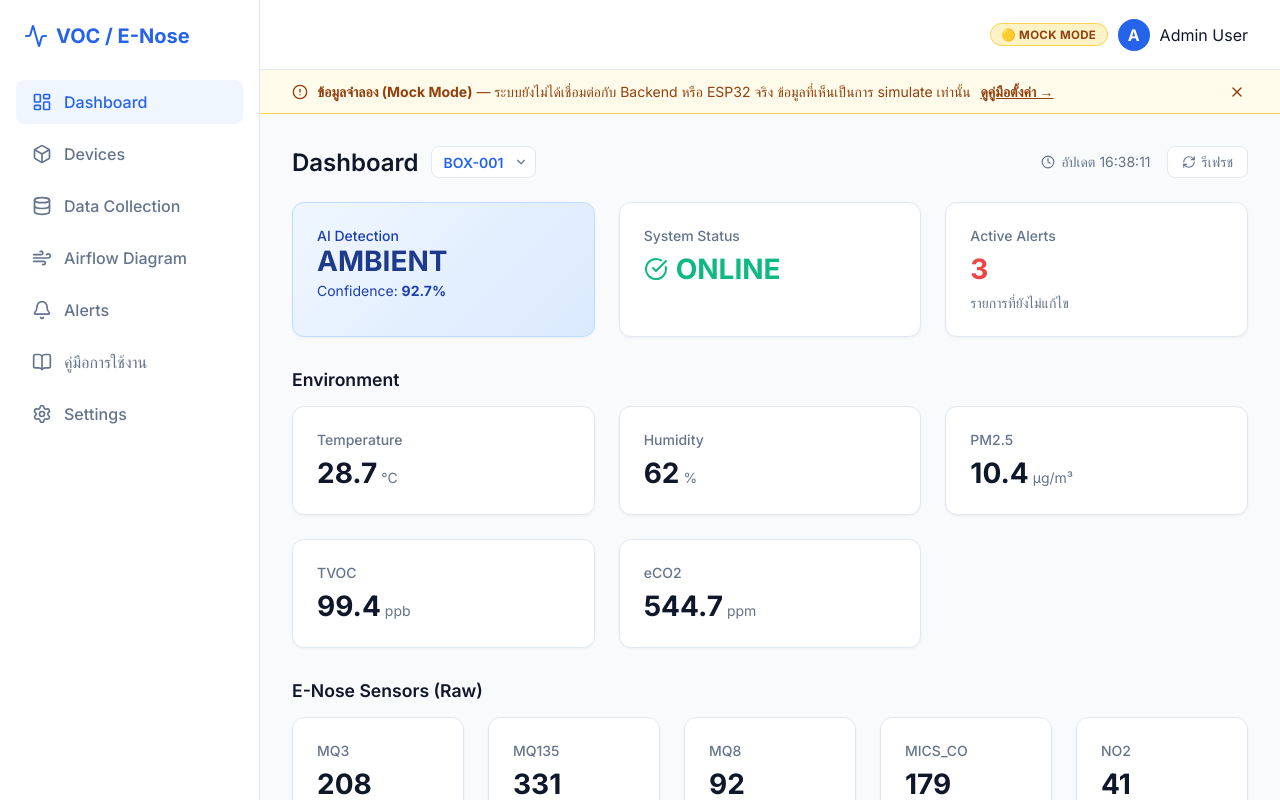
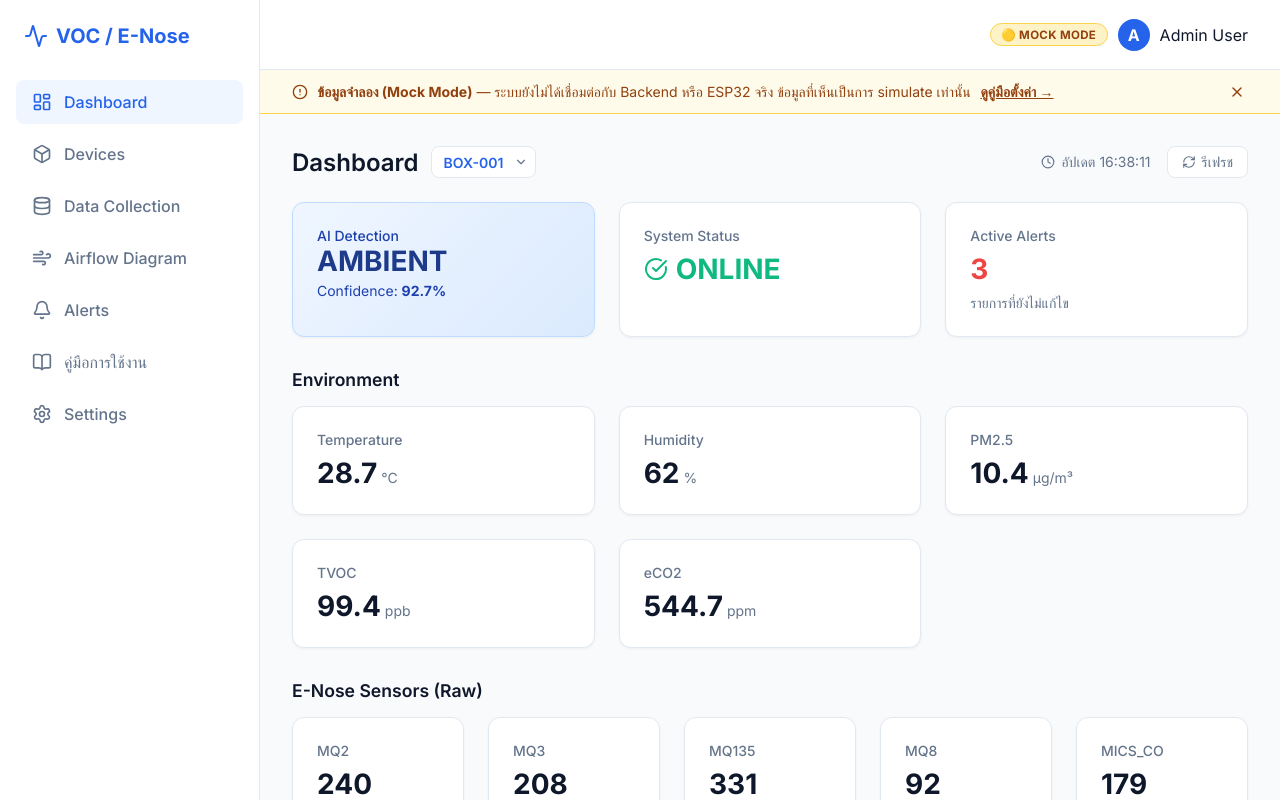
Before and after one commit to phodsathorn/VOC_quality-, a React app in the folder vocs-website/frontend/: page / in a window 1280 px wide. Built offline with nearby package versions, Linux system fonts and the light colour scheme; the HTML template or start-up script is replaced by a standard one.

Commit message:
feat(frontend): display MQ-2 sensor across Dashboard and AirflowDiagram
- Add MQ-2 to E-Nose raw sensor cards on Dashboard

- Add MQ-2 thresholds and badges on AirflowDiagram

- Add MQ-2 to mockApi state and CSV dataset export

```diff
--- a/vocs-website/frontend/src/mockApi.js
+++ b/vocs-website/frontend/src/mockApi.js
@@ -18,7 +18,7 @@ const state = {
 
   sensor: {
     temp: 28.5, rh: 62, pm25: 12, tvoc: 120, eco2: 580,
-    mq3: 210, mq135: 340, mq8: 95, mics_co: 180, no2: 45, nh3: 60,
+    mq2: 240, mq3: 210, mq135: 340, mq8: 95, mics_co: 180, no2: 45, nh3: 60,
   },
 
   history: [],
@@ -145,7 +145,7 @@ const routes = [
         box_id: dev.box_id, status: dev.status, firmware: dev.firmware, model_version: dev.model_ver,
         ai_model_loaded: state.ai_model_loaded,
         environment: { temp: state.sensor.temp, rh: state.sensor.rh, pm25: state.sensor.pm25, tvoc: state.sensor.tvoc, eco2: state.sensor.eco2 },
-        sensors: { mq3: state.sensor.mq3, mq135: state.sensor.mq135, mq8: state.sensor.mq8, mics_co: state.sensor.mics_co, no2: state.sensor.no2, nh3: state.sensor.nh3 },
+        sensors: { mq2: state.sensor.mq2, mq3: state.sensor.mq3, mq135: state.sensor.mq135, mq8: state.sensor.mq8, mics_co: state.sensor.mics_co, no2: state.sensor.no2, nh3: state.sensor.nh3 },
         ai_detection: { prediction: state.ai.prediction, confidence: state.ai.confidence },
       };
     },
@@ -267,14 +267,14 @@ const routes = [
         : state.sessions.filter(s => s.ended_at);
       if (sessions.length === 0) return { __status: 404, detail: 'No labeled data found' };
 
-      const rows = [['recorded_at','box_id','label','temp','rh','pm25','tvoc','eco2','mq3','mq135','mq8','mics_co','no2','nh3']];
+      const rows = [['recorded_at','box_id','label','temp','rh','pm25','tvoc','eco2','mq2','mq3','mq135','mq8','mics_co','no2','nh3']];
       sessions.forEach(s => {
         for (let i = 0; i < Math.min(s.reading_count, 10); i++) {
           rows.push([
             new Date(s.started_at.getTime() + i * 3000).toISOString(),
             s.box_id, s.label,
             rand(28, 2), rand(60, 5), rand(12, 5), rand(120, 50), rand(600, 100),
-            randInt(200, 50), randInt(330, 60), randInt(90, 20), randInt(180, 40), randInt(45, 15), randInt(60, 20),
+            randInt(240, 50), randInt(200, 50), randInt(330, 60), randInt(90, 20), randInt(180, 40), randInt(45, 15), randInt(60, 20),
           ]);
         }
       });
--- a/vocs-website/frontend/src/pages/AirflowDiagram.jsx
+++ b/vocs-website/frontend/src/pages/AirflowDiagram.jsx
@@ -12,6 +12,7 @@ function getSensorThresholds() {
     tvoc:    { warn: t.tvoc.warn, crit: t.tvoc.critical, unit: 'ppb',    label: 'TVOC',              color: '#8b5cf6' },
     eco2:    { warn: t.eco2.warn, crit: t.eco2.critical, unit: 'ppm',    label: 'eCO\u2082',          color: '#0ea5e9' },
     pm25:    { warn: t.pm25.warn, crit: t.pm25.critical, unit: '\u00b5g/m\u00b3', label: 'PM2.5', color: '#f59e0b' },
+    mq2:     { warn: 2000, crit: 3000, unit: 'ADC', label: 'MQ-2 (Smoke/LPG)',   color: '#eab308' },
     mq3:     { warn: 2500, crit: 3500, unit: 'ADC', label: 'MQ-3 (Alcohol)',    color: '#10b981' },
     mq135:   { warn: 2000, crit: 3000, unit: 'ADC', label: 'MQ-135 (NH\u2083/NOx)', color: '#ef4444' },
     mq8:     { warn: 2000, crit: 3000, unit: 'ADC', label: 'MQ-8 (H\u2082)',    color: '#f97316' },
@@ -132,7 +133,7 @@ export default function AirflowDiagram() {
   // รวมค่าทั้งหมดเพื่อดูว่า overall status เป็นอะไร
   const allValues = {
     tvoc: env.tvoc, eco2: env.eco2, pm25: env.pm25,
-    mq3: sensors.mq3, mq135: sensors.mq135, mq8: sensors.mq8,
+    mq2: sensors.mq2, mq3: sensors.mq3, mq135: sensors.mq135, mq8: sensors.mq8,
     mics_co: sensors.mics_co, no2: sensors.no2, nh3: sensors.nh3,
   };
   const hasCritical = Object.entries(allValues).some(
@@ -465,6 +466,7 @@ export default function AirflowDiagram() {
           🔬 E-NOSE SENSORS (RAW ADC)
         </div>
         <div style={{ display: 'flex', gap: '1rem', flexWrap: 'wrap' }}>
+          <SensorBadge sensorKey="mq2"     value={sensors.mq2 != null ? sensors.mq2 : null} />
           <SensorBadge sensorKey="mq3"     value={sensors.mq3 != null ? sensors.mq3 : null} />
           <SensorBadge sensorKey="mq135"   value={sensors.mq135 != null ? sensors.mq135 : null} />
           <SensorBadge sensorKey="mq8"     value={sensors.mq8 != null ? sensors.mq8 : null} />
--- a/vocs-website/frontend/src/pages/Dashboard.jsx
+++ b/vocs-website/frontend/src/pages/Dashboard.jsx
@@ -220,7 +220,7 @@ export default function Dashboard() {
       {/* E-Nose */}
       <h2 style={{ fontSize: '1.1rem', fontWeight: 600, margin: '2rem 0 1rem' }}>E-Nose Sensors (Raw)</h2>
       <div className="dashboard-grid" style={{ gridTemplateColumns: 'repeat(auto-fit, minmax(140px, 1fr))' }}>
-        {['mq3', 'mq135', 'mq8', 'mics_co', 'no2', 'nh3'].map(key => (
+        {['mq2', 'mq3', 'mq135', 'mq8', 'mics_co', 'no2', 'nh3'].map(key => (
           <div className="card stat-card" key={key}>
             <div className="stat-title">{key.toUpperCase()}</div>
             <div className="stat-value">{data.sensors?.[key] ?? '—'}</div>
```
